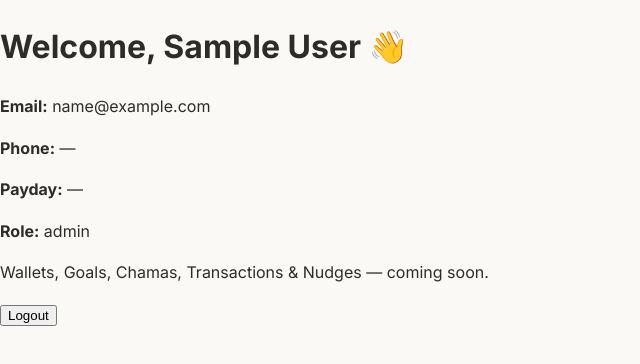
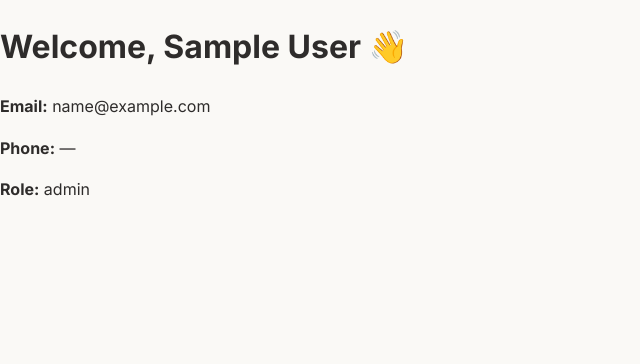
Before and after one commit to shem958/jamii-money, a Next.js app: page /dashboard in a window 1280 px wide. Shown: the top 364 px of the page, without its empty margins (0-640 px from the left). Built offline with nearby package versions, Linux system fonts and the light colour scheme; sample sign-in values are in the browser's storage.

Commit message:
refactor: streamline authentication logic in DashboardPage and improve loading state handling

```diff
--- a/app/dashboard/page.tsx
+++ b/app/dashboard/page.tsx
@@ -2,40 +2,40 @@
 
 import { useEffect, useState } from 'react';
 import { useRouter } from 'next/navigation';
-import { useDispatch } from 'react-redux';
-import { logout } from '@/redux/slices/authSlice';
 
 export default function DashboardPage() {
   const router = useRouter();
-  const dispatch = useDispatch();
   const [user, setUser] = useState<any | null>(null);
-  const [isCheckingAuth, setIsCheckingAuth] = useState(true);
+  const [isLoading, setIsLoading] = useState(true);
 
   useEffect(() => {
-    // ✅ Wait until component mounts in browser
-    const timer = setTimeout(() => {
+    const checkAuth = async () => {
       const storedUser = localStorage.getItem('user');
       const token = localStorage.getItem('token');
 
       if (!storedUser || !token) {
-        router.push('/login');
-      } else {
-        setUser(JSON.parse(storedUser));
+        router.replace('/login');
+        return;
       }
-      setIsCheckingAuth(false);
-    }, 100); // small delay ensures localStorage is ready
 
-    return () => clearTimeout(timer);
+      try {
+        const parsedUser = JSON.parse(storedUser);
+        setUser(parsedUser);
+      } catch (err) {
+        console.error('Invalid stored user:', err);
+        localStorage.removeItem('user');
+        localStorage.removeItem('token');
+        router.replace('/login');
+      } finally {
+        setIsLoading(false);
+      }
+    };
+
+    // Wait until hydration is done
+    setTimeout(checkAuth, 200);
   }, [router]);
 
-  const handleLogout = () => {
-    dispatch(logout());
-    localStorage.removeItem('user');
-    localStorage.removeItem('token');
-    router.push('/login');
-  };
-
-  if (isCheckingAuth) {
+  if (isLoading) {
     return (
       <main className="flex justify-center items-center min-h-screen">
         <p>Checking authorization...</p>
@@ -46,7 +46,7 @@ export default function DashboardPage() {
   if (!user) {
     return (
       <main className="flex justify-center items-center min-h-screen">
-        <p>Unauthorized. Redirecting to login...</p>
+        <p>Unauthorized. Redirecting...</p>
       </main>
     );
   }
@@ -57,23 +57,10 @@ export default function DashboardPage() {
         <h1 className="text-3xl font-bold mb-4 text-center">
           Welcome, {user.name || 'User'} 👋
         </h1>
-
         <p><strong>Email:</strong> {user.email}</p>
         <p><strong>Phone:</strong> {user.phone || '—'}</p>
-        <p><strong>Payday:</strong> {user.payday || '—'}</p>
         <p><strong>Role:</strong> {user.role || '—'}</p>
       </div>
-
-      <p className="mt-8 text-gray-600">
-        Wallets, Goals, Chamas, Transactions & Nudges — coming soon.
-      </p>
-
-      <button
-        onClick={handleLogout}
-        className="mt-10 bg-red-600 text-white px-6 py-2 rounded hover:bg-red-700 transition"
-      >
-        Logout
-      </button>
     </main>
   );
 }
```
